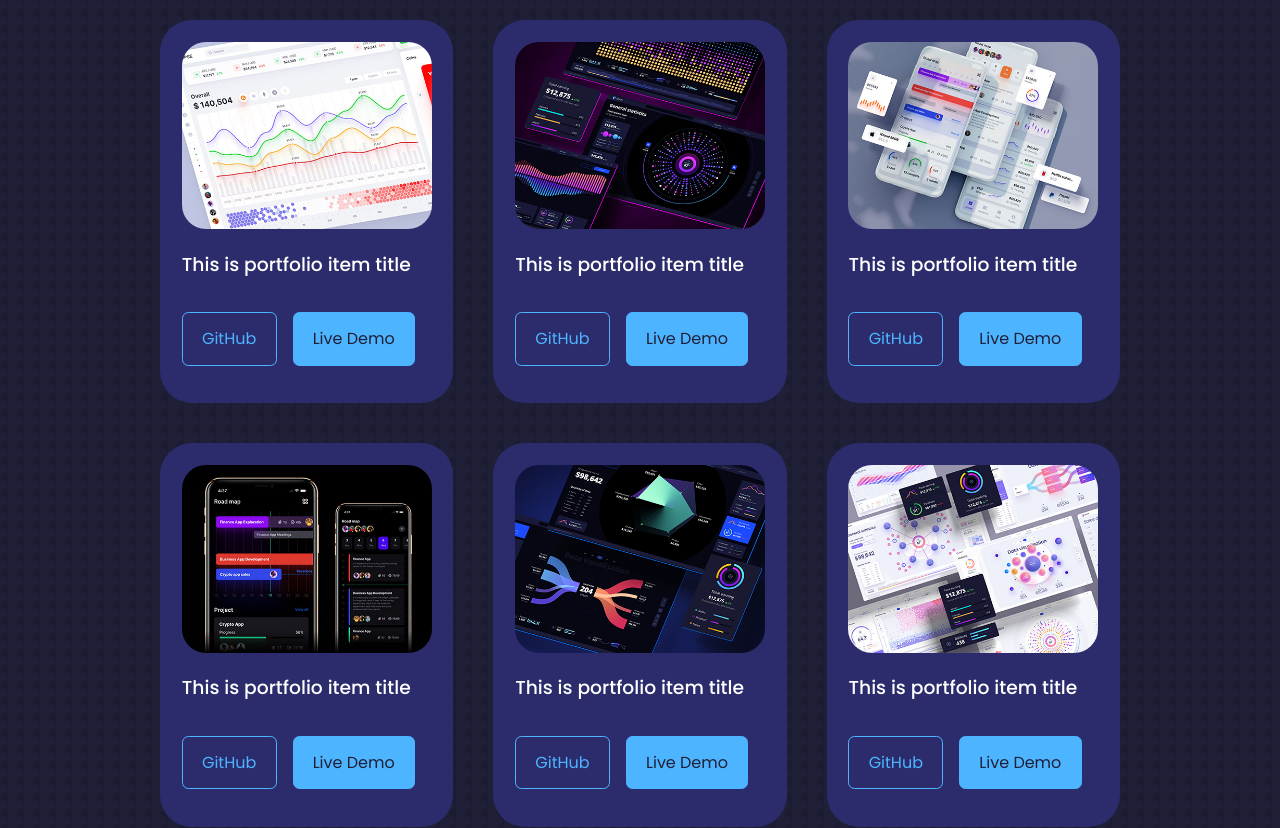
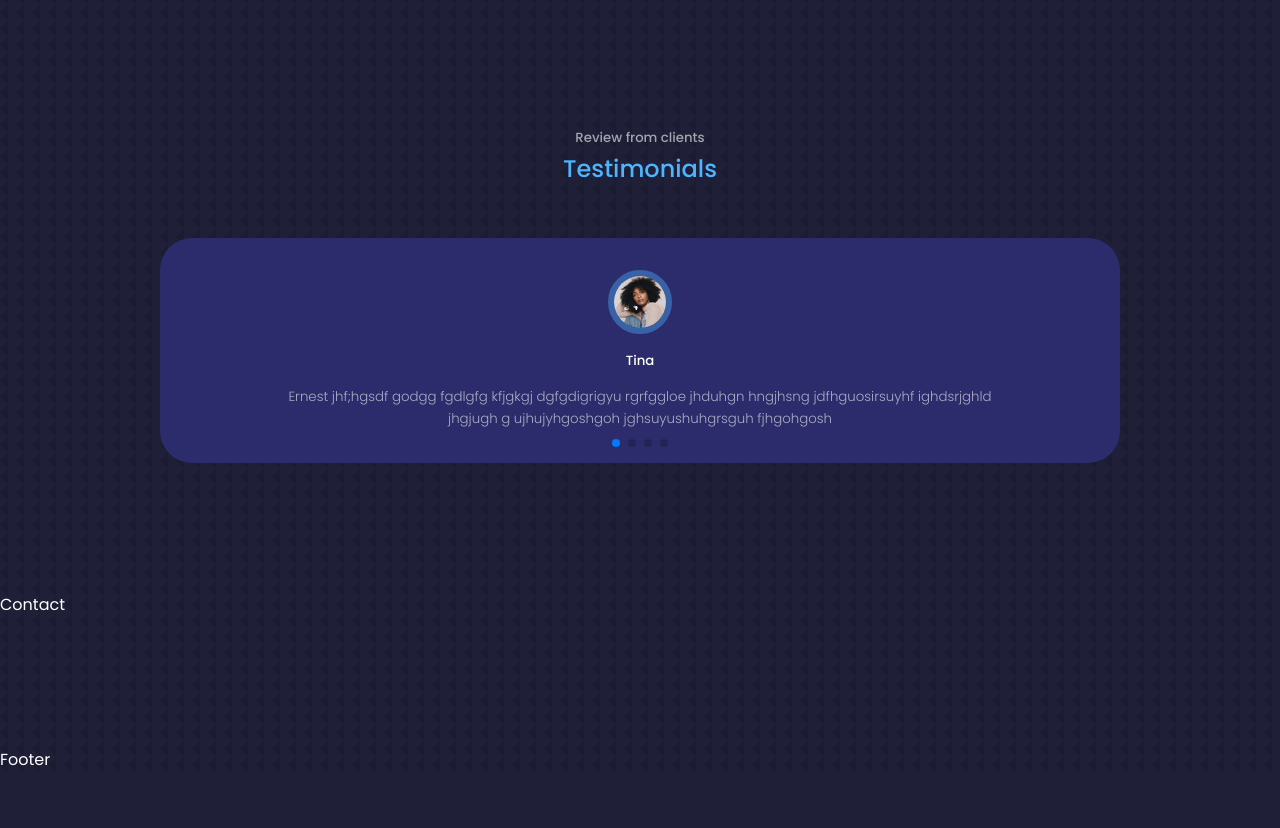
Before and after one commit to silvakeci/portfolio, a React (Create React App) app: page / in a window 1280 px wide. Shown: the part 3803-4631 px from the top of the page. After the commit the page ends 4576 px from the top, so only its background shows below. Built offline with nearby package versions, Linux system fonts and the light colour scheme.

Commit message:
testimonial

```diff
--- a/package.json
+++ b/package.json
@@ -10,6 +10,7 @@
     "react-dom": "^18.2.0",
     "react-icons": "^4.10.1",
     "react-scripts": "5.0.1",
+    "swiper": "^10.2.0",
     "web-vitals": "^2.1.4"
   },
   "scripts": {
--- a/src/components/testimonials/Testimonials.jsx
+++ b/src/components/testimonials/Testimonials.jsx
@@ -1,8 +1,83 @@
 import React from 'react'
 import './testimonials.css'
+import AVTR1 from '../../assets/avatar1.jpg'
+import AVTR2 from '../../assets/avatar2.jpg'
+import AVTR3 from '../../assets/avatar3.jpg'
+import AVTR4 from '../../assets/avatar4.jpg'
+// import Swiper core and required modules
+import {  Pagination } from 'swiper/modules';
+
+import { Swiper, SwiperSlide } from 'swiper/react';
+
+// Import Swiper styles
+import 'swiper/css';
+import 'swiper/css/pagination';
+
+const data=[
+    {
+        id:1,
+        avatar:AVTR1,
+        name: 'Tina',
+        review:' Ernest jhf;hgsdf godgg  fgdlgfg kfjgkgj  dgfgdigrigyu rgrfggloe\n' +
+            '                            jhduhgn hngjhsng jdfhguosirsuyhf ighdsrjghld jhgjugh g\n' +
+            '                            ujhujyhgoshgoh jghsuyushuhgrsguh  fjhgohgosh'
+    },
+    {
+        id:2,
+        avatar:AVTR2,
+        name: 'Tina',
+        review:' Ernest jhf;hgsdf godgg  fgdlgfg kfjgkgj  dgfgdigrigyu rgrfggloe\n' +
+            '                            jhduhgn hngjhsng jdfhguosirsuyhf ighdsrjghld jhgjugh g\n' +
+            '                            ujhujyhgoshgoh jghsuyushuhgrsguh  fjhgohgosh'
+    },
+    {
+        id:3,
+        avatar:AVTR3,
+        name: 'Tina',
+        review:' Ernest jhf;hgsdf godgg  fgdlgfg kfjgkgj  dgfgdigrigyu rgrfggloe\n' +
+            '                            jhduhgn hngjhsng jdfhguosirsuyhf ighdsrjghld jhgjugh g\n' +
+            '                            ujhujyhgoshgoh jghsuyushuhgrsguh  fjhgohgosh'
+    },
+    {
+        id:4,
+        avatar:AVTR4,
+        name: 'Tina',
+        review:' Ernest jhf;hgsdf godgg  fgdlgfg kfjgkgj  dgfgdigrigyu rgrfggloe\n' +
+            '                            jhduhgn hngjhsng jdfhguosirsuyhf ighdsrjghld jhgjugh g\n' +
+            '                            ujhujyhgoshgoh jghsuyushuhgrsguh  fjhgohgosh'
+    }
+]
 const Testimonials=()=>{
     return (
-        <section id='testimonial'>Testimonials</section>
+        <section id='testimonial'>
+            <h5>Review from clients</h5>
+            <h2>Testimonials</h2>
+            <Swiper  className="container testimonials__container"
+                // install Swiper modules
+                     modules={[ Pagination]}
+                     spaceBetween={40}
+                     slidesPerView={1}
+                     pagination={{ clickable: true }}
+            >
+            {
+                data.map(({id, avatar, name,review})=>{
+                    return(
+
+                            <SwiperSlide key={id} className="testimonial">
+                                <div className="client__avatar">
+                                    <img src={avatar} alt='Avatar 1'/>
+                                </div>
+                                <h5 className='client__name'>{name}</h5>
+                                <small className='client__review'>
+                                    {review}
+                                </small>
+                            </SwiperSlide>
+
+                    )
+                })
+            }
+            </Swiper>
+        </section>
     )
 }
 
--- a/src/components/testimonials/testimonials.css
+++ b/src/components/testimonials/testimonials.css
@@ -0,0 +1,49 @@
+.container.testimonial__container{
+    width: 40%;
+    padding-bottom: 4rem;
+}
+
+
+.client__avatar{
+    width: 4rem;
+    aspect-ratio: 1/1;
+    overflow: hidden;
+    border-radius: 50%;
+    margin: 0 auto 1rem;
+    border: 0.4rem solid var(--color-primary-variant);
+}
+
+.testimonial{
+   background: var(--color-bg-variant);
+    text-align: center;
+    padding: 2rem;
+    border-radius: 2rem;
+    user-select: none;
+
+}
+.client__review{
+    color: var(--color-light);
+    font-weight: 300;
+    display: block;
+    width: 80%;
+    margin: 0.8rem auto 0;
+
+}
+
+/* ============== MEDIA QUERIES (MEDIUM DEVICES)======================*/
+@media screen and (max-width: 1024px) {
+    container.testimonial__container{
+        width: 60%;
+    }
+}
+
+/* ============== MEDIA QUERIES (SMALL DEVICES)======================*/
+@media screen and (max-width: 600px) {
+
+    container.testimonial__container{
+        width: var(--container-width-sm)
+    }
+    .client__review{
+        width:var(--container-width-sm)
+    }
+}
--- a/src/index.css
+++ b/src/index.css
@@ -61,7 +61,7 @@ h1 {
 }
 section {
   margin-top: 8rem;
-  height: 100vh;
+
 }
 
 section > h2,
```
Also changed, not shown: 1 other file (tests, documents, lock files or other folders).
